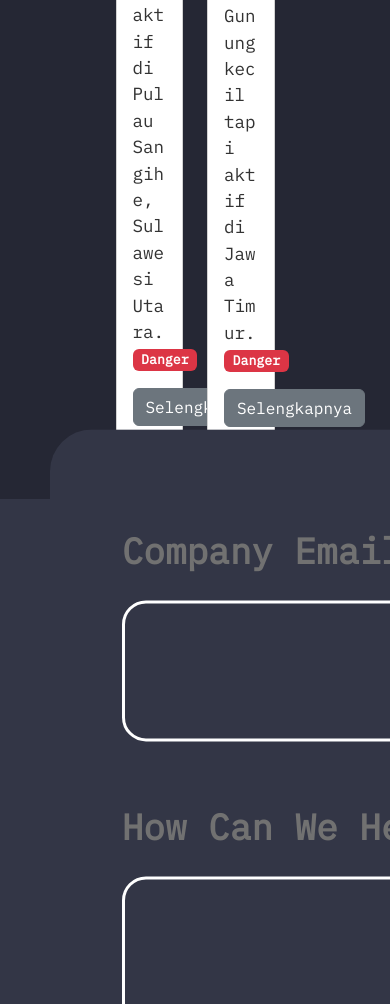
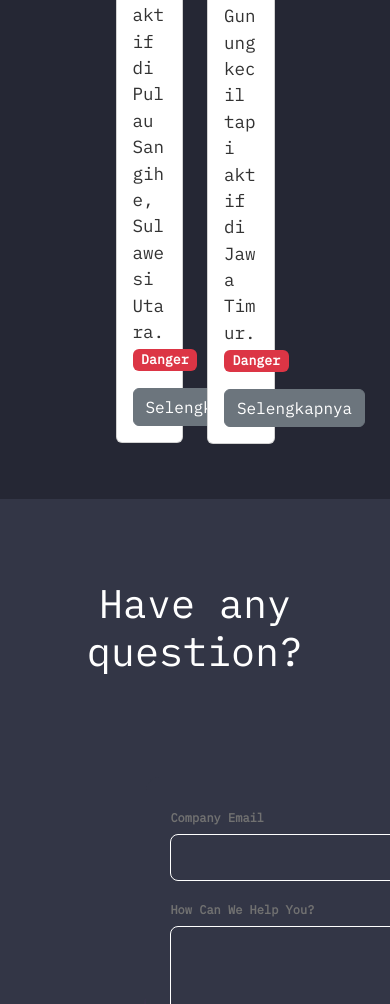
Before and after one commit to CroniclessAA/bot, a plain HTML site: page index.html in a window 390 px wide. Shown: the part 10996-12000 px from the top of the page. Drawn offline with nearby package versions, Linux system fonts and the light colour scheme.

Commit message:
Update style.css

```diff
--- a/style.css
+++ b/style.css
@@ -410,6 +410,23 @@ border-color: #fff;
 
 /* Function */
 
+@media (max-width: 600px) {
+  .formm {
+transform: scale(1.0);
+padding-top: 33%;
+padding-bottom: 32%;
+padding-left: 32%;
+padding-right: 5%;
+}
+}
+
+@media (min-width: 1200px) {
+  .container {
+    max-width: 1200px;
+    margin: auto;
+  }
+}
+
 .animasi-right{
 animation: glowInRight 2s ease-in-out;
 transform-origin: right;
```
